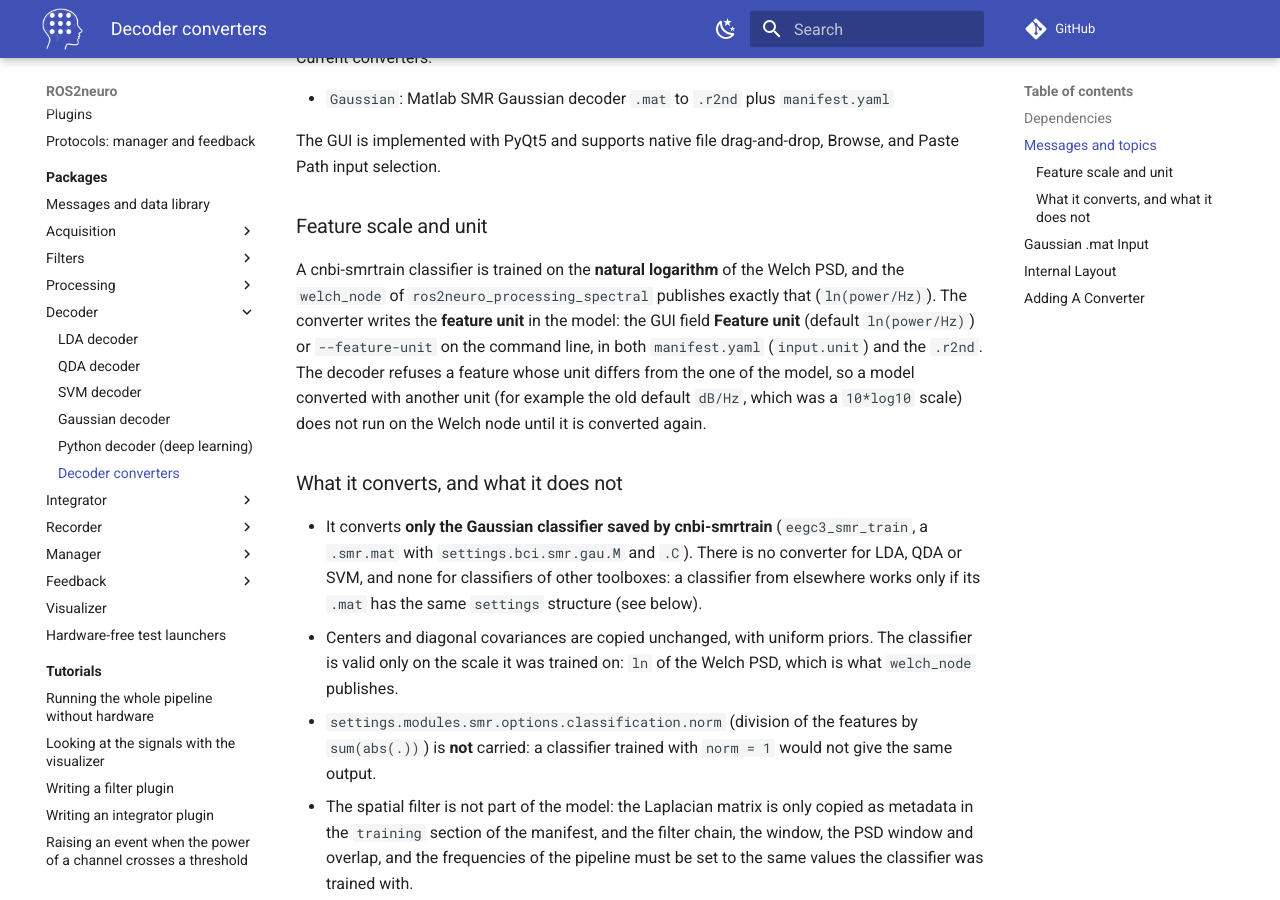
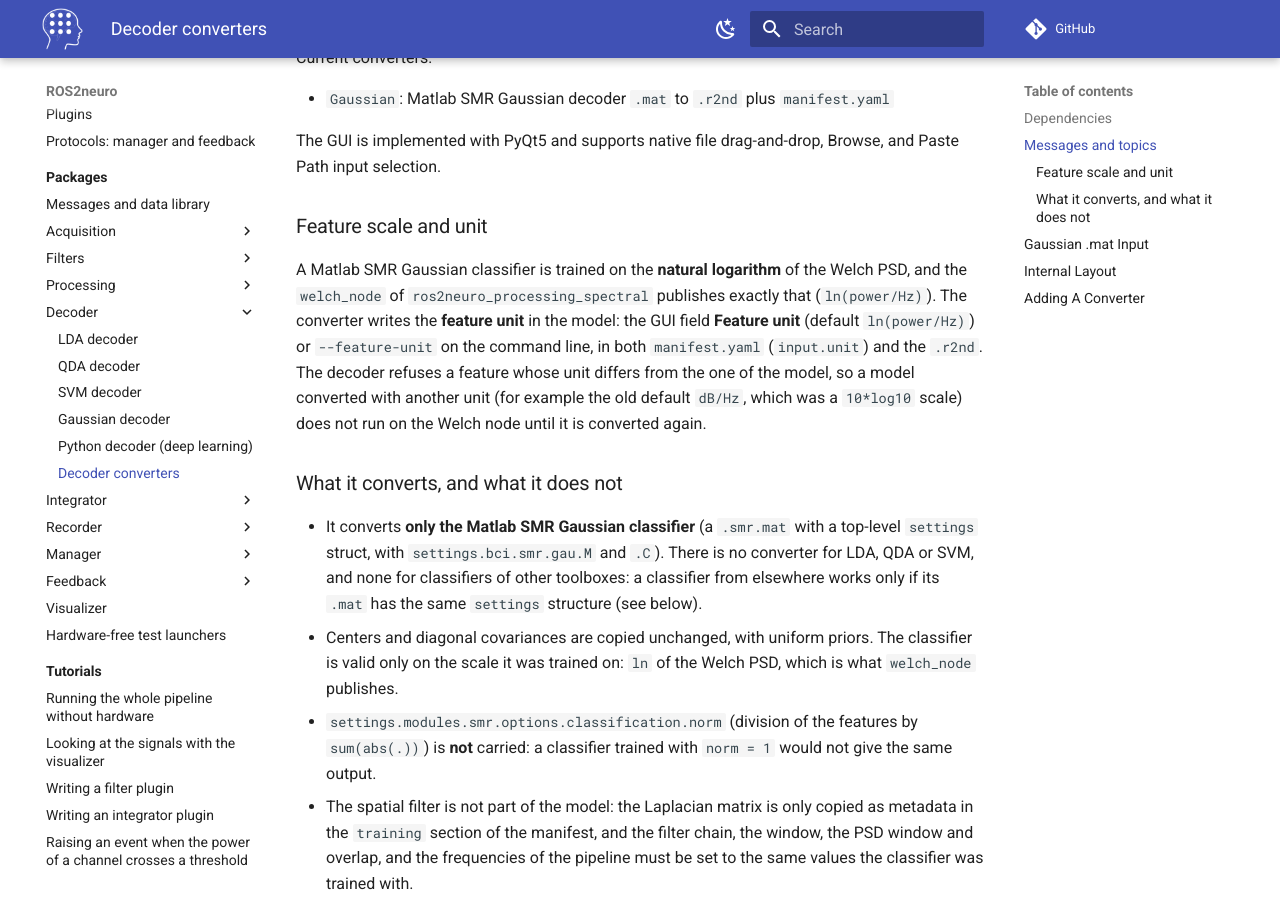
Before and after one commit to ros2neuro/docs, an MkDocs documentation site: the page built from docs/packages/decoder/converters.md, in a window 1280 px wide and 900 px high, scrolled down 1063 px. Built offline with MkDocs 1.6.1 and Material for MkDocs 9.7.7, drawn with Linux system fonts in a browser that asks for light colours; comment, search, counter and statistics services are not loaded.

Commit message:
Reword the ln scale and converter pages
Same wording as the package READMEs: Matlab SMR Gaussian classifier.

```diff
--- a/docs/packages/decoder/converters.md
+++ b/docs/packages/decoder/converters.md
@@ -41,7 +41,7 @@ The GUI is implemented with PyQt5 and supports native file drag-and-drop, Browse
 
 ### Feature scale and unit
 
-A cnbi-smrtrain classifier is trained on the **natural logarithm** of the Welch PSD, and the `welch_node` of
+A Matlab SMR Gaussian classifier is trained on the **natural logarithm** of the Welch PSD, and the `welch_node` of
 `ros2neuro_processing_spectral` publishes exactly that (`ln(power/Hz)`). The converter writes the **feature unit** in the model:
 the GUI field **Feature unit** (default `ln(power/Hz)`) or `--feature-unit` on the command line, in both `manifest.yaml` (`input.unit`) and
 the `.r2nd`. The decoder refuses a feature whose unit differs from the one of the model, so a model converted with another unit
@@ -49,7 +49,7 @@ the `.r2nd`. The decoder refuses a feature whose unit differs from the one of th
 
 ### What it converts, and what it does not
 
-- It converts **only the Gaussian classifier saved by cnbi-smrtrain** (`eegc3_smr_train`, a `.smr.mat` with `settings.bci.smr.gau.M` and `.C`). There is no
+- It converts **only the Matlab SMR Gaussian classifier** (a `.smr.mat` with a top-level `settings` struct, with `settings.bci.smr.gau.M` and `.C`). There is no
   converter for LDA, QDA or SVM, and none for classifiers of other toolboxes: a classifier from elsewhere works only if its `.mat` has the same `settings`
   structure (see below).
 - Centers and diagonal covariances are copied unchanged, with uniform priors. The classifier is valid only on the scale it was trained on: `ln` of the
```
Also changed, not shown: docs/packages/devel-test.md (+1 -1 lines), docs/packages/processing/spectral.md (+2 -2 lines).
